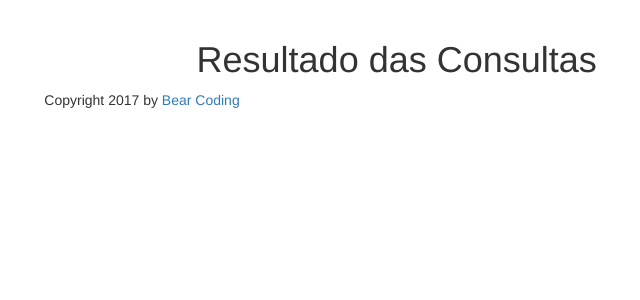
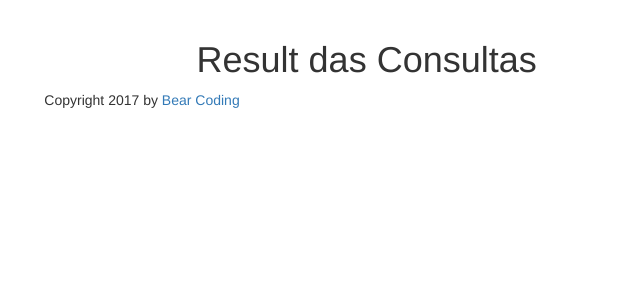
Before and after one commit to vitorhenrique-rgt/bearcoding, a PHP site: page /bear_food/result.php in a window 1280 px wide. Shown: the part 52-352 px from the top of the page, without its empty margins (184-824 px from the left). Run offline with PHP 8.4, Linux system fonts and the light colour scheme; data that the repository does not hold is empty.

Commit message:
SEGUNDA ALTERAÇÃO

```diff
--- a/bear_food/result.php
+++ b/bear_food/result.php
@@ -55,7 +55,7 @@ include 'conexao.php';
         <div class="col-sm-offset-2 col-sm-8">
             <div class="conteiner">
                 <div class="col-sm-offset-2 col-sm-10">
-                    <h1>Resultado das Consultas </h1>
+                    <h1>Result das Consultas </h1>
                 </div>
                 <br>
 
```
